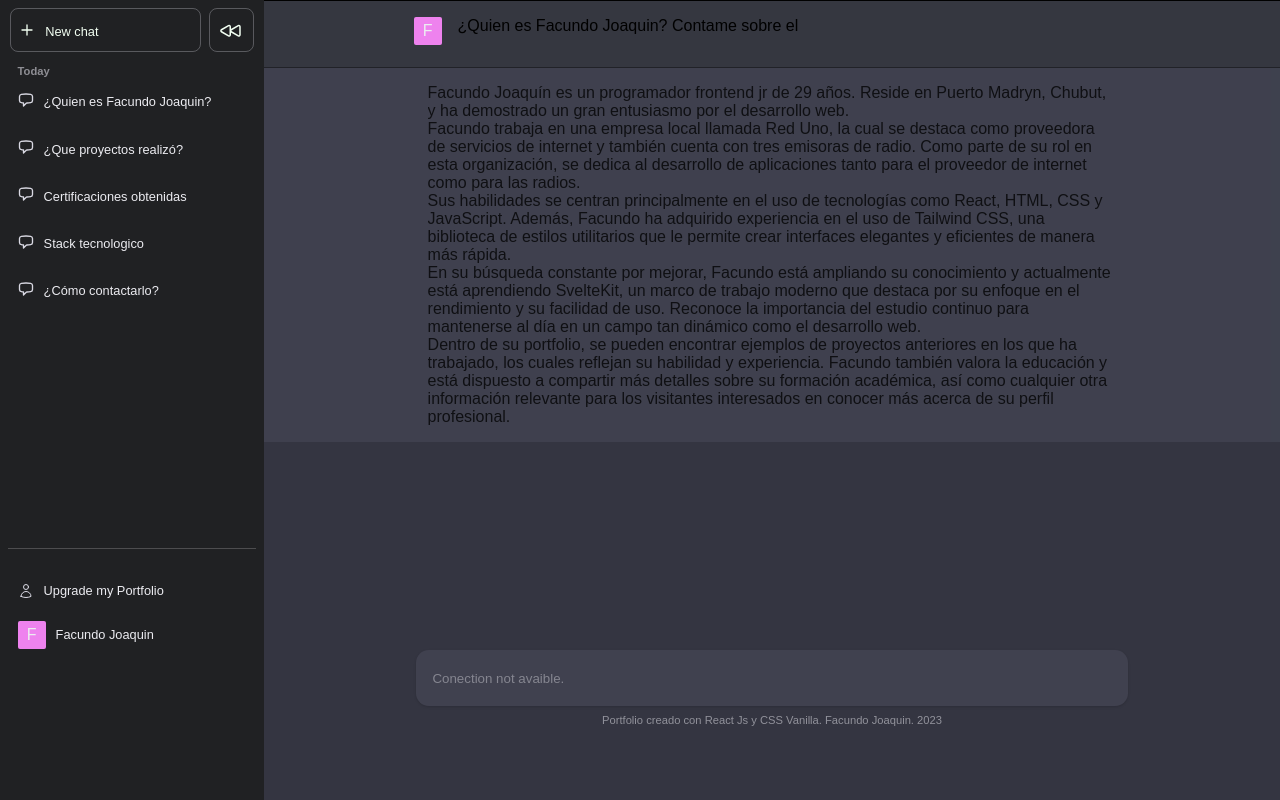
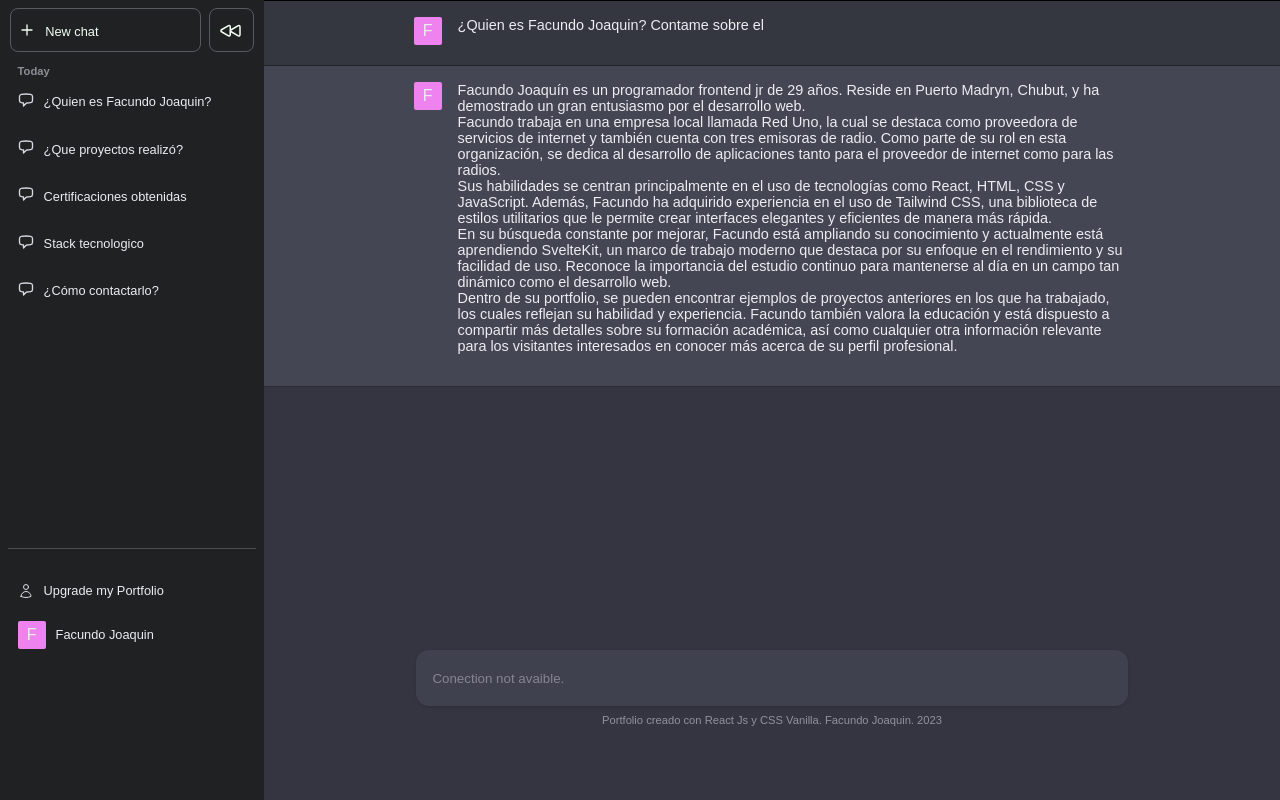
Before and after one commit to FacundoJoaquin/portfolio-chatgpt, a React (Vite) app: page /facundo in a window 1280 px wide. Built offline with nearby package versions, Linux system fonts and the light colour scheme; a web font is replaced by a local one.

Commit message:
pre-refactor footer

```diff
--- a/src/App.css
+++ b/src/App.css
@@ -30,3 +30,22 @@ a {
     height: 12rem;
     width: 100%
 }
+
+::-webkit-scrollbar {
+    width: 15px;
+  }
+
+  ::-webkit-scrollbar-track {
+    background-color: transparent;
+  }
+
+  ::-webkit-scrollbar-thumb {
+    background-color: #dadadc;
+    border-radius: 20px;
+    border: 4px solid transparent;
+    background-clip: content-box;
+  }
+
+  ::-webkit-scrollbar-thumb:hover {
+    background-color: #f3f3f3;
+  }
--- a/src/components/AboutMe/AboutMe.css
+++ b/src/components/AboutMe/AboutMe.css
@@ -2,6 +2,7 @@
 	height: 110%;
 	overflow-y: scroll;
 }
+
 .about-container {
 	width: 100%;
 	display: flex;
@@ -11,7 +12,7 @@
 .question {
 	padding: 1rem;
 	width: 100%;
-    border-top: 1px solid ;
+	border-top: 1px solid;
 	border-bottom: 1px solid rgba(0, 0, 0, 0.385);
 	background-color: #353740;
 	display: flex;
@@ -24,17 +25,25 @@
 .qst-txt p {
 	margin-left: 1rem;
 	margin-bottom: 1rem;
+    color: #ECECF1;
+    font-size: .9rem;
 }
 .answer {
+	border-bottom: 1px solid rgba(0, 0, 0, 0.385);
 	width: 100%;
 	background-color: #444654;
-    opacity: 70%;
 	padding: 1rem;
 	display: flex;
 	justify-content: center;
 }
-.answ-txt{
+.answ-txt {
 	width: 70%;
-
+	z-index: 10;
 	overflow: hidden;
 }
+.answ-txt p {
+    font-size: .9rem;
+    color: #ECECF1;
+	margin-left: 1rem;
+	margin-bottom: 1rem;
+}
--- a/src/components/AboutMe/AboutMe.jsx
+++ b/src/components/AboutMe/AboutMe.jsx
@@ -13,6 +13,7 @@ const AboutMe = () => {
 					</div>
 				</div>
 				<div className='answer'>
+						<Square />
 					<div className='answ-txt'>
 						<p>
 							Facundo Joaquín es un programador frontend jr de 29 años. Reside
--- a/src/components/Footer/Footer.css
+++ b/src/components/Footer/Footer.css
@@ -28,7 +28,7 @@
 	box-shadow:
 		0 1px 3px 0 rgb(0 0 0 / 0.1),
 		0 1px 2px -1px rgb(0 0 0 / 0.1);
-}
+} /* PONERLE STICKY A TEXTAREA Y SACARSELO AL FOOTER EN SI */
 .txt-area textarea {
 	background-color: #40414f;
 	border: none;
```
Lines whose indentation alone changed are shown as unchanged.
